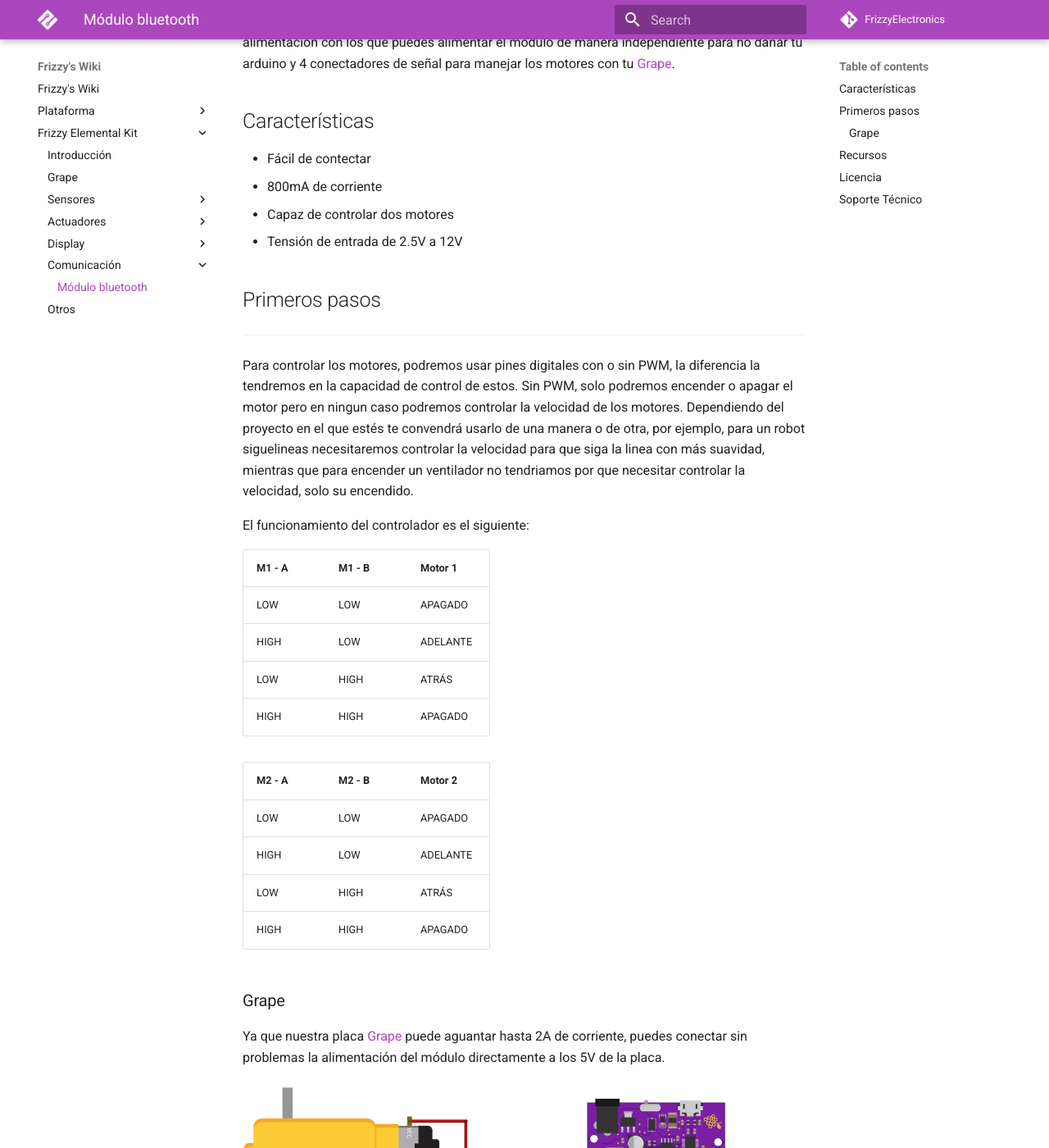
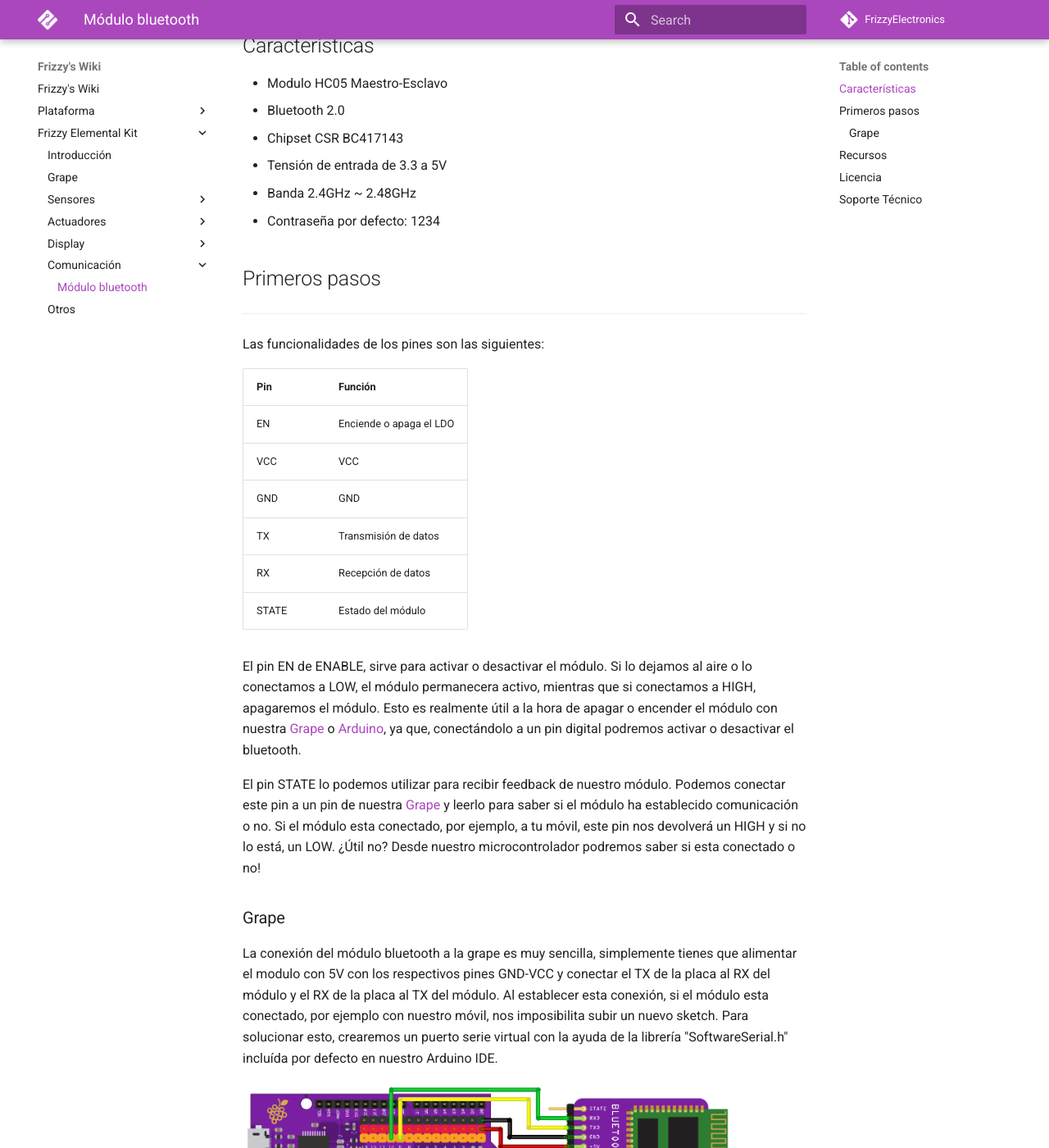
Before and after one commit to FrizzyElectronics/ElementalKitDocs, an MkDocs documentation site: the page built from docs/bluetooth.md, in a window 1280 px wide and 1400 px high, scrolled down 834 px. Shown: the whole window at 82% size. Built offline with MkDocs 1.6.1 and Material for MkDocs 9.7.7, drawn with Linux system fonts in a browser that asks for light colours; comment, search, counter and statistics services are not loaded; old or Windows-style settings are respelled for this version of MkDocs; some of the changed text lies outside the part shown.

Commit message:
Bluetooth terminado

````diff
--- a/docs/bluetooth.md
+++ b/docs/bluetooth.md
@@ -6,95 +6,73 @@ El módulo bluetooth incorpora el famoso módulo HC-05. Este módulo nos permite
 
 El módulo soporta tanto 3.3V como 5V por lo que no necesitas ningun conversor de nivel para hacer tus proyectos.
 
-El módulo conta de cdos conectores para sus dos respectivos motores, dos pines de alimentación con los que puedes alimentar el modulo de manera independiente para no dañar tu arduino y 4 conectadores de señal para manejar los motores con tu [Grape](https://www.frizzy.es/grape/).
 
 ## Características
 
-* Fácil de contectar
-* 800mA de corriente
-* Capaz de controlar dos motores
-* Tensión de entrada de 2.5V a 12V
+* Modulo HC05 Maestro-Esclavo
+* Bluetooth 2.0
+* Chipset CSR BC417143
+* Tensión de entrada de 3.3 a 5V
+* Banda 2.4GHz ~ 2.48GHz
+* Contraseña por defecto: 1234
 
 ##Primeros pasos
 --------
 
-Para controlar los motores, podremos usar pines digitales con o sin PWM, la diferencia la tendremos en la capacidad de control de estos. Sin PWM, solo podremos encender o apagar el motor pero en ningun caso podremos controlar la velocidad de los motores. Dependiendo del proyecto en el que estés te convendrá usarlo de una manera o de otra, por ejemplo, para un robot siguelineas necesitaremos controlar la velocidad para que siga la linea con más suavidad, mientras que para encender un ventilador no tendriamos por que necesitar controlar la velocidad, solo su encendido.
+Las funcionalidades de los pines son las siguientes:
 
-El funcionamiento del controlador es el siguiente:
+| Pin   |  Función |
+| ----- | --------|
+| EN    | Enciende o apaga el LDO  |
+| VCC   | VCC |
+| GND   | GND    |
+| TX    | Transmisión de datos    |
+| RX    | Recepción de datos   |
+| STATE | Estado del módulo  |
 
-| M1 - A|  M1 - B | Motor 1 |
-| ----- | --------|-------- |
-| LOW   | LOW     |     APAGADO      |
-| HIGH  | LOW     |     ADELANTE     |
-| LOW   | HIGH    |      ATRÁS       |
-| HIGH  | HIGH    |     APAGADO      |
+El pin EN de ENABLE, sirve para activar o desactivar el módulo. Si lo dejamos al aire o lo conectamos a LOW, el módulo permanecera activo, mientras que si conectamos a HIGH, apagaremos el módulo. Esto es realmente útil a la hora de apagar o encender el módulo con nuestra [Grape](https://www.frizzy.es/grape/) o [Arduino](www.arduino.cc), ya que, conectándolo a un pin digital podremos activar o desactivar el bluetooth.
 
-| M2 - A|  M2 - B | Motor 2 |
-| ----- | --------|-------- |
-| LOW   | LOW     |     APAGADO      |
-| HIGH  | LOW     |     ADELANTE     |
-| LOW   | HIGH    |      ATRÁS       |
-| HIGH  | HIGH    |     APAGADO      |
+El pin STATE lo podemos utilizar para recibir feedback de nuestro módulo. Podemos conectar este pin a un pin de nuestra [Grape](https://www.frizzy.es/grape/) y leerlo para saber si el módulo ha establecido comunicación o no. Si el módulo esta conectado, por ejemplo, a tu móvil, este pin nos devolverá un HIGH y si no lo está, un LOW. ¿Útil no? Desde nuestro microcontrolador podremos saber si esta conectado o no!
 
 
 ###Grape
 
-Ya que nuestra placa [Grape](https://www.frizzy.es/grape/) puede aguantar hasta 2A de corriente, puedes conectar sin problemas la alimentación del módulo directamente a los 5V de la placa.
+La conexión del módulo bluetooth a la grape es muy sencilla, simplemente tienes que alimentar el modulo con 5V con los respectivos pines GND-VCC y conectar el TX de la placa al RX del módulo y el RX de la placa al TX del módulo. Al establecer esta conexión, si el módulo esta conectado, por ejemplo con nuestro móvil, nos imposibilita subir un nuevo sketch. Para solucionar esto, crearemos un puerto serie virtual con la ayuda de la librería "SoftwareSerial.h" incluída por defecto en nuestro Arduino IDE.
 
-<img src="../images/montaje_motor1.png" alt="Drawing" style="width: 600px;"/>
+<img src="../images/montaje_bluetooth1.png" alt="Drawing" style="width: 600px;"/>
 
-En el caso de necesitar más velocidad o no disponer de una placa que aguante esta corriente, recomedamos que lo alimentes a parte compartiendo las tierras, tal y como describe siguiente diagrama:
-
-
-<img src="../images/montaje_motor2.png" alt="Drawing" style="width: 600px;"/>
-
-
-| Grape | Elemental - Motor Gontroller|
-| ----- | ----------------- |
-| GND   | GND               |
-| 5V    | VCC               |
-| 11~   | M2 - A            |
-| 10~   | M2 - B            |
-| 5~    | M1 - B            |
-| 6~    | M1 - A            |
 
 
 ```arduino
-//Declaramos los pines de salida, deben ser pines PWM si queremos
-//contorlar la velocidad de los motores
+#include <SoftwareSerial.h>  //Incluimos la libreria software serial para crear nuestro puerto virtual
 
-const int M1A = 6;
-const int M1B = 5;
-const int M2A = 11;
-const int M2B = 10;
+#define RXPin 9  //Definimos el pin RX en el 9, el cual conectamos al TX del modulo
+#define TXPin 10 //Definimos el pin TX en el 10, el cual conectamos al RX del modulo
 
-void setup() {
-    //Establecemos los pines como salidas.
-    pinMode(M1A, OUTPUT);
-    pinMode(M1B, OUTPUT);
-    pinMode(M2A, OUTPUT);
-    pinMode(M2B, OUTPUT);
+SoftwareSerial nuevo_serial(RXPin, TXPin);
+
+char dato = 0;
+
+void setup()
+{
+
+   nuevo_serial.begin(9600);
+   pinMode(13,OUTPUT);
+
 }
 
-void loop(){
+void loop()
+{
 
-    //Giramos el motor 1 a maxima velocidad en un sentido
-    analogWrite(M1A, 255);
-    analogWrite(M1B, 0);
-    delay(3000);
-    //Giramos el motor 1 a maxima velocidad en el sentido contrario
-    analogWrite(M1A, 0);
-    analogWrite(M1B, 255);
-    delay(3000);
-    //Giramos el motor 2 a maxima velocidad en un sentido
-    analogWrite(M2A, 255);
-    analogWrite(M2B, 0);
-    delay(3000);
-    //Giramos el motor 2 a maxima velocidad en el sentido contrario
-    analogWrite(M2A, 0);
-    analogWrite(M2B, 255);
-    delay(3000);
-
+  while(nuevo_serial.available()>0) {
+    dato = nuevo_serial.read();
+    if ( dato == '1'){
+        digitalWrite(13,HIGH);
+    }
+    else{
+        digitalWrite(13, LOW);
+    }
+  }
 }
 ```
 
````
Also changed, not shown: docs/images/montaje_bluetooth1.png (added), docs/images/montaje_bluetooth2.png (added), docs/images/montaje_oled.png (added), docs/images/montaje_rgb.png (added).
